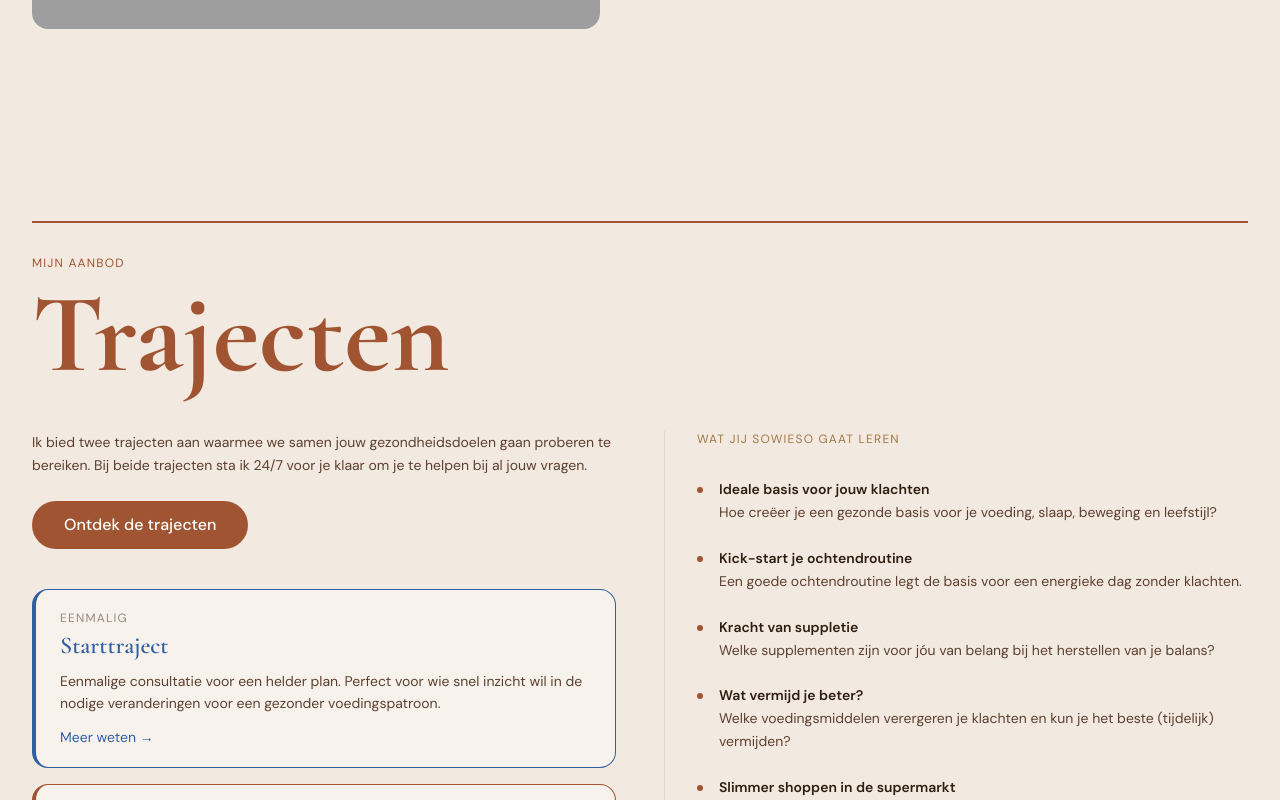
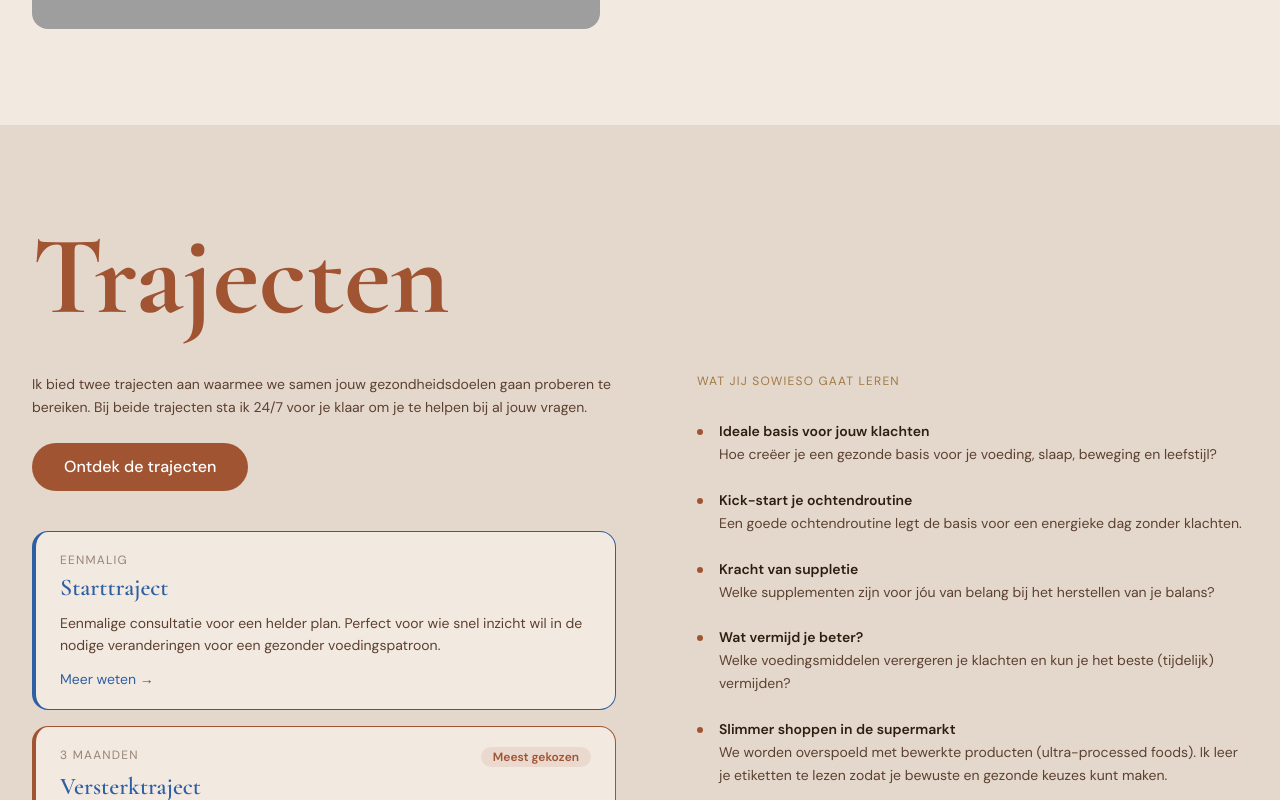
Before and after one commit to annafoods/annafoods, a Next.js app: page / in a window 1280 px wide. Shown: the part 1340-2140 px from the top of the page. Built offline with nearby package versions, Linux system fonts and the light colour scheme; grey boxes are pictures that could not be loaded.

Commit message:
Trajecten sectie andere achtergrondkleur voor visuele scheiding

```diff
--- a/app/page.tsx
+++ b/app/page.tsx
@@ -144,14 +144,9 @@ export default function HomePage() {
       </section>
 
       {/* ── Trajecten + Wat jij altijd leert ── */}
-      <section className="bg-beige py-16 lg:py-24">
+      <section className="bg-beige-dark py-16 lg:py-24">
         <div className="max-w-7xl mx-auto px-4 sm:px-6 lg:px-8">
 
-          <div className="border-t-2 border-terracotta pt-8 mb-2">
-            <p className="font-body text-xs uppercase tracking-widest text-terracotta">
-              Mijn aanbod
-            </p>
-          </div>
           <h2 className="font-heading text-[72px] sm:text-[96px] lg:text-[112px] leading-none text-terracotta font-bold mb-10">
             Trajecten
           </h2>
@@ -172,7 +167,7 @@ export default function HomePage() {
                 {trajecten.map((t) => (
                   <div
                     key={t.slug}
-                    className={`flex flex-col bg-white/40 rounded-2xl border border-beige-dark border-l-4 ${t.accent} px-6 py-5 hover:shadow-md transition-shadow`}
+                    className={`flex flex-col bg-beige rounded-2xl border border-beige-deeper border-l-4 ${t.accent} px-6 py-5 hover:shadow-md transition-shadow`}
                   >
                     <div className="flex items-start justify-between mb-1">
                       <span className="font-body text-xs uppercase tracking-widest text-text-medium/60">
```
